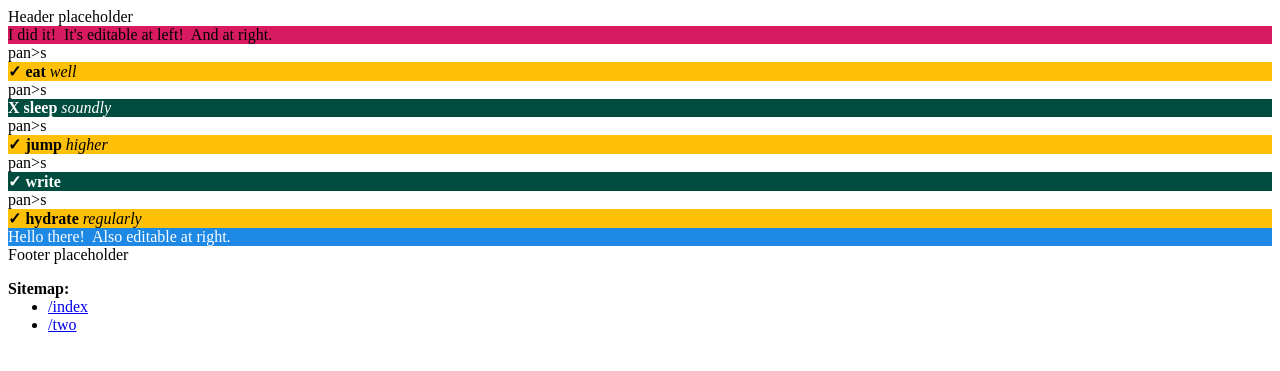
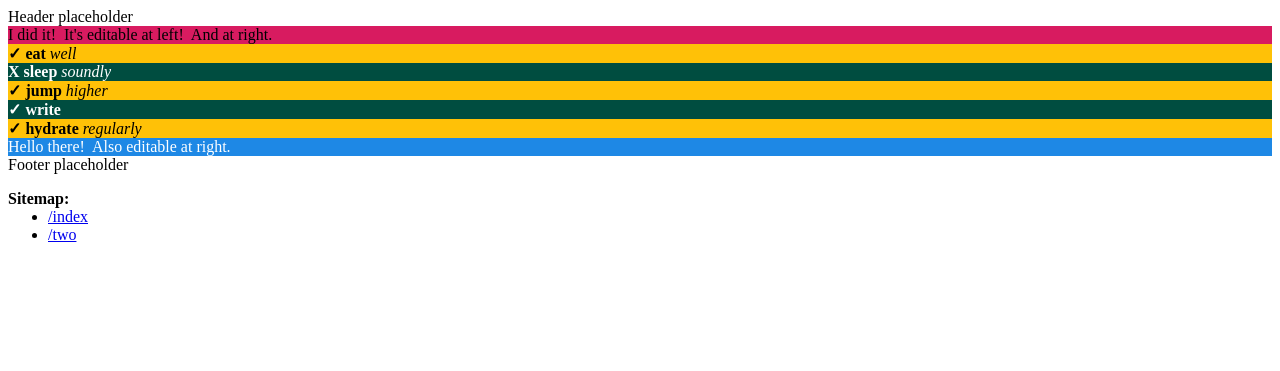
Before and after one commit to stackbit-projects/majestic-artichoke-a867b, a Jekyll site: the page built from pages/advanced/index.md, in a window 1280 px wide. Shown: the top 371 px of the page. Built offline with Jekyll 4.4.1, drawn with Linux system fonts in a browser that asks for light colours.

Commit message:
item_task.html: changed

```diff
--- a/_includes/item_task.html
+++ b/_includes/item_task.html
@@ -6,7 +6,7 @@
       {% assign checkboxSymbol = '✓' %}
     {% else %}
       {% assign checkboxSymbol = 'X' %}
-    {% endif %}</span>pan>s
+    {% endif %}</span>
     {% capture classes %}task {{ include.alternatingClassName }}{% endcapture %}
     <div class="{{ classes }}">
       <b>{{ checkboxSymbol}}</b> <b data-sb-field-path=".task">{{ single_task.task }}</b>
```
